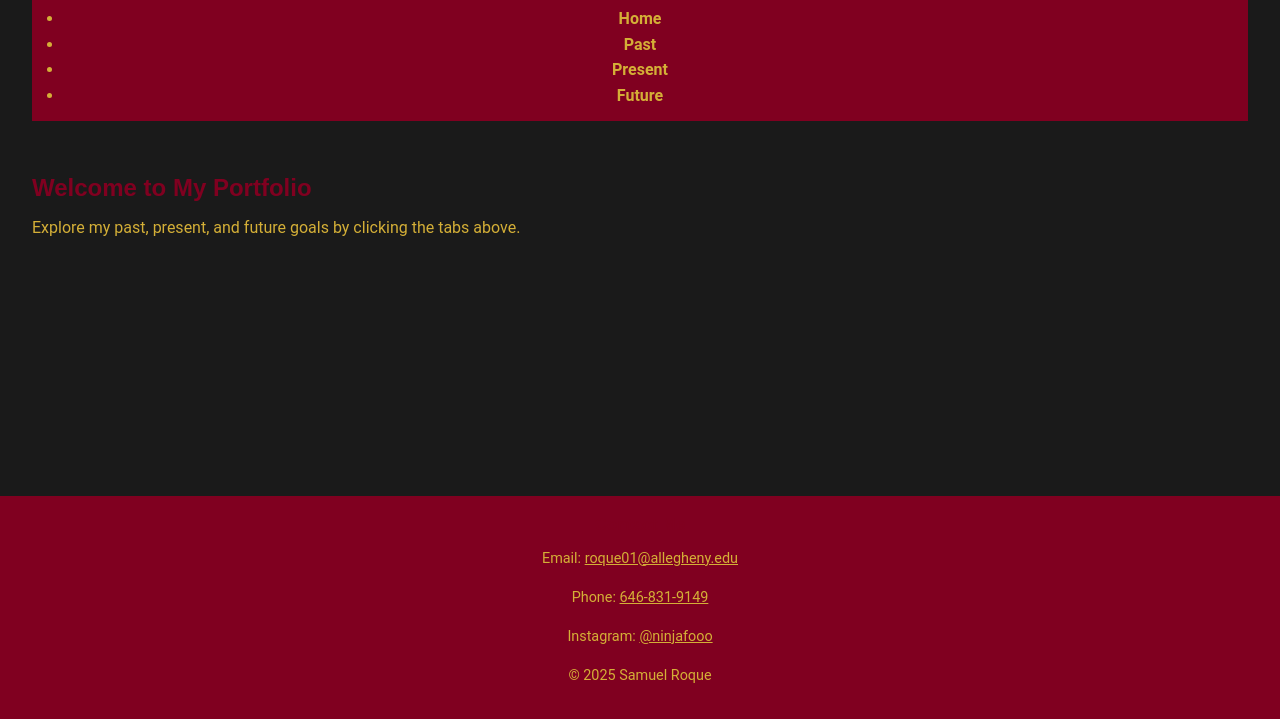
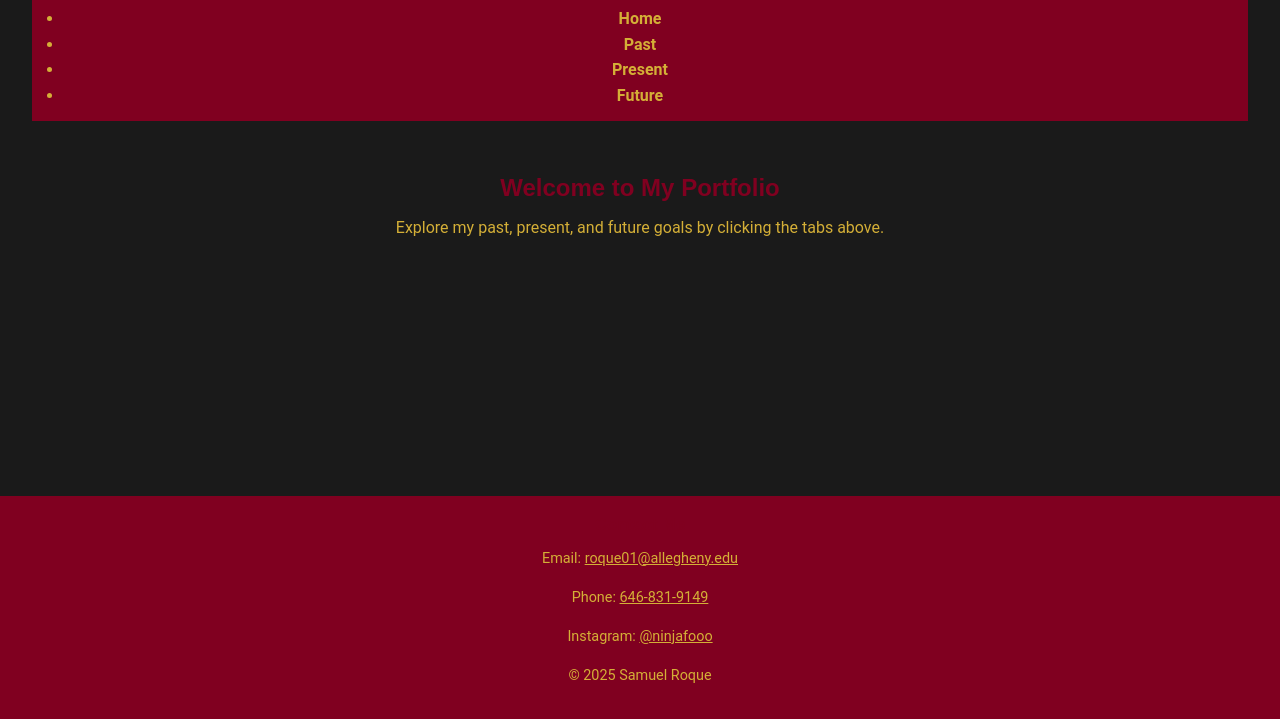
Before and after one commit to Sroque27/Personal-website, a plain HTML site: page docs/index.html in a window 1280 px wide. Shown: the part 81-800 px from the top of the page. Drawn offline with Linux system fonts and the light colour scheme.

Commit message:
changed styles

```diff
--- a/docs/styles.css
+++ b/docs/styles.css
@@ -1,3 +1,6 @@
+/*===============================================
+  1. CSS Variables
+===============================================*/
 :root {
     /* Brand Colors */
     --color-burgundy:      #800020;
@@ -31,10 +34,20 @@
     line-height: 1.6;
   }
 
-  /* Make main grow, pushing footer down */
+  /* Make main grow, pushing footer down,
+     and constrain its width + center it */
   .site-content {
     flex: 1;
     padding: 2rem;
+
+    /* NEW: center content block */
+    max-width: 800px;
+    margin: 0 auto;
+  }
+
+  /* (Optional) center text within your achievement sections */
+  .achievement {
+    text-align: center;
   }
 
   /*===============================================
```
